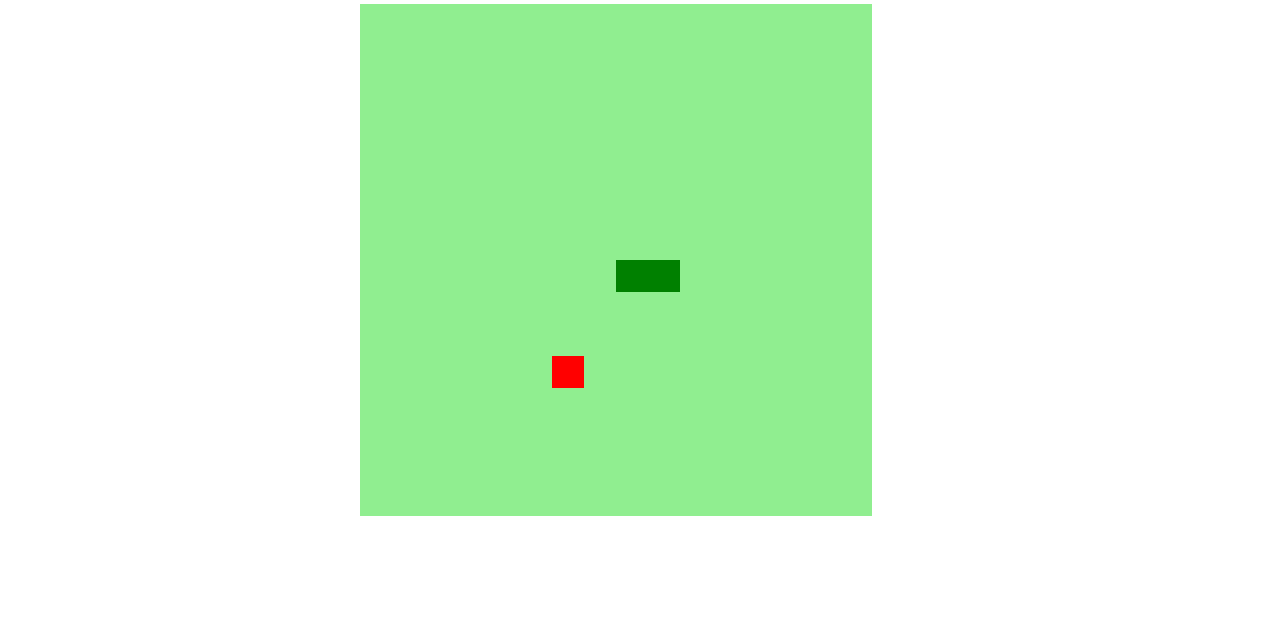
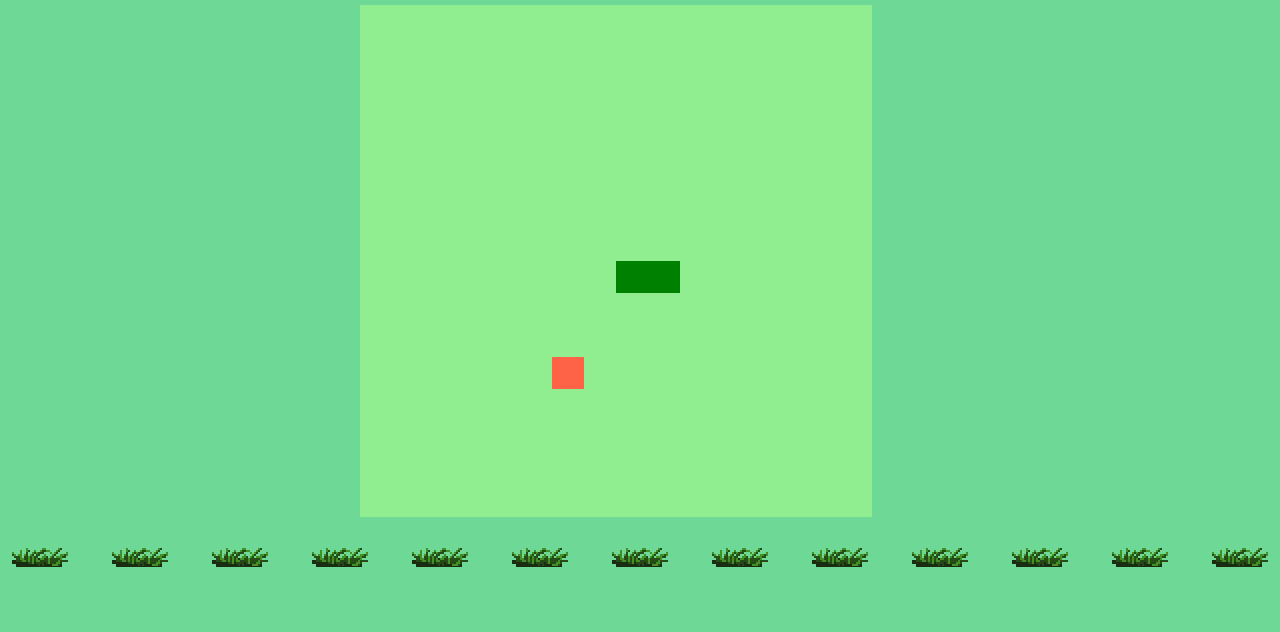
Before and after one commit to gustavofbc/snake-game, a plain HTML site: page index.html in a window 1280 px wide. Shown: the part 168-800 px from the top of the page. Drawn offline with Linux system fonts and the light colour scheme.

Commit message:
estilizaçao da pagina do jogo

```diff
--- a/index.html
+++ b/index.html
@@ -6,6 +6,8 @@
     <meta http-equiv="X-UA-Compatible" content="ie=edge">
     <link rel="stylesheet" href="styles.css">
     <script defer src="script.js"></script>
+    <link rel="preconnect" href="https://fonts.gstatic.com">
+    <link href="https://fonts.googleapis.com/css2?family=Fredoka+One&display=swap" rel="stylesheet">
     <title>Snake game</title>
 </head>
 <body>
--- a/script.js
+++ b/script.js
@@ -26,7 +26,7 @@ function criarCobrinha(){
 }
 
 function drawFood(){
-    context.fillStyle = 'red';
+    context.fillStyle = 'tomato';
     context.fillRect(food.x, food.y, box, box);
 }
 
--- a/styles.css
+++ b/styles.css
@@ -5,5 +5,11 @@ body{
     flex-direction: column;
     justify-content: center;
     align-items: center;
-    color: rgb(20, 80, 20);
+    font-family: 'Fredoka One', cursive;
+
+    color:rgb(241, 237, 237);
+    background-color: rgb(110, 216, 151);
+    background-image: url('img/grass.png');
+    background-position: bottom;
+    background-repeat: repeat-x;
 }
```
Also changed, not shown: img/grass.png (added).
